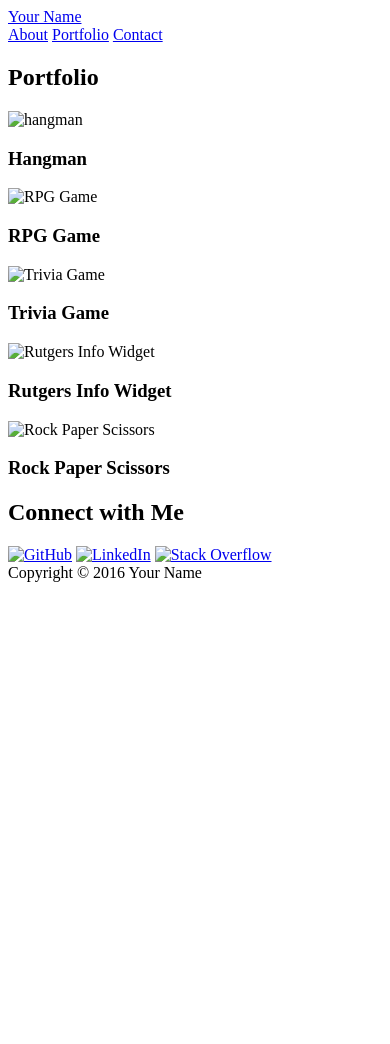
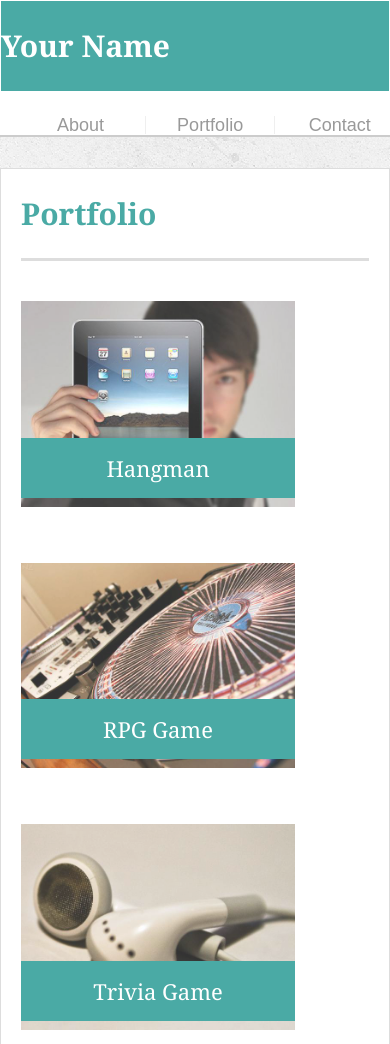
Before and after one commit to matt-jones311/Responsive-Portfolio, a plain HTML site: page portfolio.html in a window 390 px wide. Shown: the top 1044 px of the page. Before the commit the page ends 844 px from the top, so only its background shows below. Drawn offline with Linux system fonts and the light colour scheme.

Commit message:
wed upload

```diff
--- /dev/null
+++ b/css/reset.css
@@ -0,0 +1,134 @@
+/* http://meyerweb.com/eric/tools/css/reset/
+   v2.0 | 20110126
+   License: none (public domain)
+*/
+
+html,
+body,
+div,
+span,
+applet,
+object,
+iframe,
+h1,
+h2,
+h3,
+h4,
+h5,
+h6,
+p,
+blockquote,
+pre,
+a,
+abbr,
+acronym,
+address,
+big,
+cite,
+code,
+del,
+dfn,
+em,
+img,
+ins,
+kbd,
+q,
+s,
+samp,
+small,
+strike,
+strong,
+sub,
+sup,
+tt,
+var,
+b,
+u,
+i,
+center,
+dl,
+dt,
+dd,
+ol,
+ul,
+li,
+fieldset,
+form,
+label,
+legend,
+table,
+caption,
+tbody,
+tfoot,
+thead,
+tr,
+th,
+td,
+article,
+aside,
+canvas,
+details,
+embed,
+figure,
+figcaption,
+footer,
+header,
+hgroup,
+menu,
+nav,
+output,
+ruby,
+section,
+summary,
+time,
+mark,
+audio,
+video {
+  padding: 0;
+  margin: 0;
+  font: inherit;
+  font-size: 100%;
+  vertical-align: baseline;
+  border: 0;
+}
+/* HTML5 display-role reset for older browsers */
+article,
+aside,
+details,
+figcaption,
+figure,
+footer,
+header,
+hgroup,
+menu,
+nav,
+section {
+  display: block;
+}
+
+body {
+  line-height: 1;
+}
+
+ol,
+ul {
+  list-style: none;
+}
+
+blockquote,
+q {
+  quotes: none;
+}
+
+blockquote:before,
+blockquote:after,
+q:before,
+q:after {
+  content: "";
+  content: none;
+}
+
+table {
+  border-spacing: 0;
+  border-collapse: collapse;
+}
--- /dev/null
+++ b/css/style.css
@@ -0,0 +1,320 @@
+body {
+    font-family: Arial, "Helvetica Neue", Helvetica, sans-serif;
+    font-size: 18px;
+    line-height: 34px;
+    color: #777;
+    background: url("../images/concrete_seamless.png");
+}
+
+* {
+    box-sizing: border-box;
+}
+
+
+
+/* general */
+
+.container {
+    width: 100%;
+    max-width: 960px;
+    margin: 0 auto;
+    clear: both;
+}
+
+h1,
+h2,
+h3,
+p {
+    margin-bottom: 20px;
+}
+
+p:last-child {
+    margin-bottom: 0;
+}
+
+h1,
+h2,
+h3 {
+    font-family: Georgia, Times, "Times New Roman", serif;
+    font-weight: 700;
+    color: #4aaaa5;
+}
+
+h1 {
+    padding-bottom: 20px;
+    font-size: 30px;
+    line-height: 49px;
+    border-bottom: 3px solid #ddd;
+}
+
+h2,
+h3 {
+    font-size: 22px;
+}
+
+
+
+/* header */
+
+#masthead {
+    position: fixed;
+    z-index: 99;
+    width: 100%;
+    margin: 0 0 30px;
+    overflow: auto;
+    color: #fff;
+    background: #fff;
+    border-bottom: 2px solid #ccc;
+}
+
+#logo {
+    float: left;
+    width: 250px;
+    height: 90px;
+    font-family: Georgia, Times, "Times New Roman", serif;
+    font-size: 30px;
+    font-weight: 700;
+    line-height: 90px;
+    color: #fff;
+    text-align: center;
+    text-decoration: none;
+    background: #4aaaa5;
+}
+
+nav {
+    float: right;
+    margin-top: 25px;
+}
+
+nav a {
+    display: inline-block;
+    padding-left: 15px;
+    margin-left: 15px;
+    line-height: 18px;
+    color: #999;
+    text-decoration: none;
+    border-left: 1px solid #efefef;
+}
+
+nav a:first-child {
+    border-left: 0 none;
+}
+
+
+
+/* footer */
+
+footer {
+    padding: 30px 0;
+    clear: both;
+    font-size: 12px;
+    color: #fff;
+    color: #ccc;
+    text-align: center;
+    background: #666;
+    border-top: 8px solid #4aaaa5;
+}
+
+
+
+/* sidebar */
+
+.sidebar {
+    float: right;
+    width: 100%;
+    max-width: 270px;
+    padding: 30px;
+    margin-bottom: 20px;
+    background: #fff;
+    border: 1px solid #ddd;
+}
+
+h3,
+.sidebar h2 {
+    padding-bottom: 20px;
+    margin-bottom: 15px;
+    line-height: 22px;
+    border-bottom: 2px solid #eee;
+}
+
+.social {
+    width: 62px;
+    height: 62px;
+    margin-top: 8px;
+    margin-right: 5px;
+}
+
+.social:last-child {
+    margin-right: 0;
+}
+
+
+
+/* main */
+
+#main-container {
+    padding-top: 130px;
+}
+
+.main-section {
+    float: left;
+    width: 100%;
+    max-width: 650px;
+    padding: 30px;
+    margin: 0 0 40px;
+    background: #fff;
+    border: 1px solid #ddd;
+}
+
+
+
+/* portfolio page */
+
+.work {
+    position: relative;
+    float: left;
+    width: 274px;
+    margin: 20px 0 25px;
+    overflow: auto;
+}
+
+.work:nth-child(even) {
+    margin-right: 40px;
+}
+
+.work img {
+    width: 100%;
+    border: 0 none;
+    opacity: 0.8;
+}
+
+.work h3 {
+    position: absolute;
+    bottom: 20px;
+    width: 100%;
+    padding: 15px;
+    margin-bottom: 0;
+    font-weight: 300;
+    line-height: 30px;
+    color: #fff;
+    text-align: center;
+    background: #4aaaa5;
+    border-bottom: 0;
+}
+
+.auth-image {
+    float: left;
+    width: 200px;
+    height: auto;
+    margin-top: 10px;
+    margin-right: 25px;
+}
+
+
+
+/* contact page */
+
+#contact-form ul {
+    margin-bottom: 20px;
+}
+
+#contact-form li {
+    margin-bottom: 10px;
+}
+
+label,
+input[type=text],
+input[type=email],
+textarea {
+    display: block;
+    width: 100%;
+}
+
+input[type=text],
+input[type=email],
+textarea {
+    height: 35px;
+    padding: 0 10px;
+    font-size: 14px;
+    border: 1px solid #ddd;
+}
+
+textarea {
+    height: 200px;
+}
+
+input[type=submit] {
+    padding: 10px 30px;
+    font-size: 18px;
+    color: #fff;
+    cursor: pointer;
+    background: #4aaaa5;
+    border: 0 none;
+}
+
+
+
+
+
+@media screen and (max-width: 640px) {
+
+ #masthead{
+
+        position: relative;
+        padding:1px;
+    }
+
+     #main-container{
+
+        padding-top: 1px;
+
+    }
+
+
+    #logo {
+
+        width: 100%;
+        max-width: 640px;
+    }
+
+    nav {
+
+        display: flex;
+        align-items: center;
+        width: 100%;
+        max-width: 100%;
+        text-align: center;
+        /* or inline-flex */
+    }
+
+    a {
+    align-items: center;
+    display: flex;
+    width: 100%;
+}
+
+#main-section{
+
+    clear:both;
+    width:100%;
+    max-width: 100%;
+}
+.auth-image{
+
+    width:100%;
+}
+.main-section{
+
+    width:100%;
+    padding:20px;
+}
+.sidebar{
+float:left;
+max-width: 100%;
+}
+
+.social{
+    display: inline-block;
+}
+
+}
--- a/portfolio.html
+++ b/portfolio.html
@@ -4,8 +4,8 @@
 <head>
   <meta charset="UTF-8">
   <title>Portfolio | Your Name</title>
-  <link rel="stylesheet" type="text/css" href="assets/css/reset.css">
-  <link rel="stylesheet" type="text/css" href="assets/css/style.css">
+  <link rel="stylesheet" type="text/css" href="css/reset.css">
+  <link rel="stylesheet" type="text/css" href="css/style.css">
 </head>
 
 <body>
@@ -26,27 +26,27 @@
       <h1>Portfolio</h1>
 
       <div class="work">
-        <img src="assets/images/technics-q-c-640-480-1.jpg" alt="hangman">
+        <img src="images/technics-q-c-640-480-1.jpg" alt="hangman">
 
         <h3>Hangman</h3>
       </div>
       <div class="work">
-        <img src="assets/images/technics-q-c-640-480-2.jpg" alt="RPG Game">
+        <img src="images/technics-q-c-640-480-2.jpg" alt="RPG Game">
 
         <h3>RPG Game</h3>
       </div>
       <div class="work">
-        <img src="assets/images/technics-q-c-640-480-5.jpg" alt="Trivia Game">
+        <img src="images/technics-q-c-640-480-5.jpg" alt="Trivia Game">
 
         <h3>Trivia Game</h3>
       </div>
       <div class="work">
-        <img src="assets/images/technics-q-c-640-480-7.jpg" alt="Rutgers Info Widget">
+        <img src="images/technics-q-c-640-480-7.jpg" alt="Rutgers Info Widget">
 
         <h3>Rutgers Info Widget</h3>
       </div>
       <div class="work">
-        <img src="assets/images/technics-q-c-640-480-9.jpg" alt="Rock Paper Scissors">
+        <img src="images/technics-q-c-640-480-9.jpg" alt="Rock Paper Scissors">
 
         <h3>Rock Paper Scissors</h3>
       </div>
@@ -57,9 +57,9 @@
       <div id="connect">
         <h2>Connect with Me</h2>
 
-        <a href="#"><img src="assets/images/github-128.png" class="social" alt="GitHub" /></a>
-        <a href="#"><img src="assets/images/linkedin-128.png" class="social" alt="LinkedIn" /></a>
-        <a href="#"><img src="assets/images/stackoverflow-128.png" class="social" alt="Stack Overflow" /></a>
+        <a href="#"><img src="images/github-128.png" class="social" alt="GitHub" /></a>
+        <a href="#"><img src="images/linkedin-128.png" class="social" alt="LinkedIn" /></a>
+        <a href="#"><img src="images/stackoverflow-128.png" class="social" alt="Stack Overflow" /></a>
       </div>
     </section>
   </div>
```
Also changed, not shown: contact.html (+5 -5 lines), index.html (+6 -6 lines), images/cat.jpg (added), images/concrete_seamless.png (added), images/github-128.png (added), images/linkedin-128.png (added), images/stackoverflow-128.png (added), images/technics-q-c-640-480-1.jpg (added), images/technics-q-c-640-480-2.jpg (added), images/technics-q-c-640-480-5.jpg (added), images/technics-q-c-640-480-7.jpg (added), images/technics-q-c-640-480-9.jpg (added), 1 other file.
